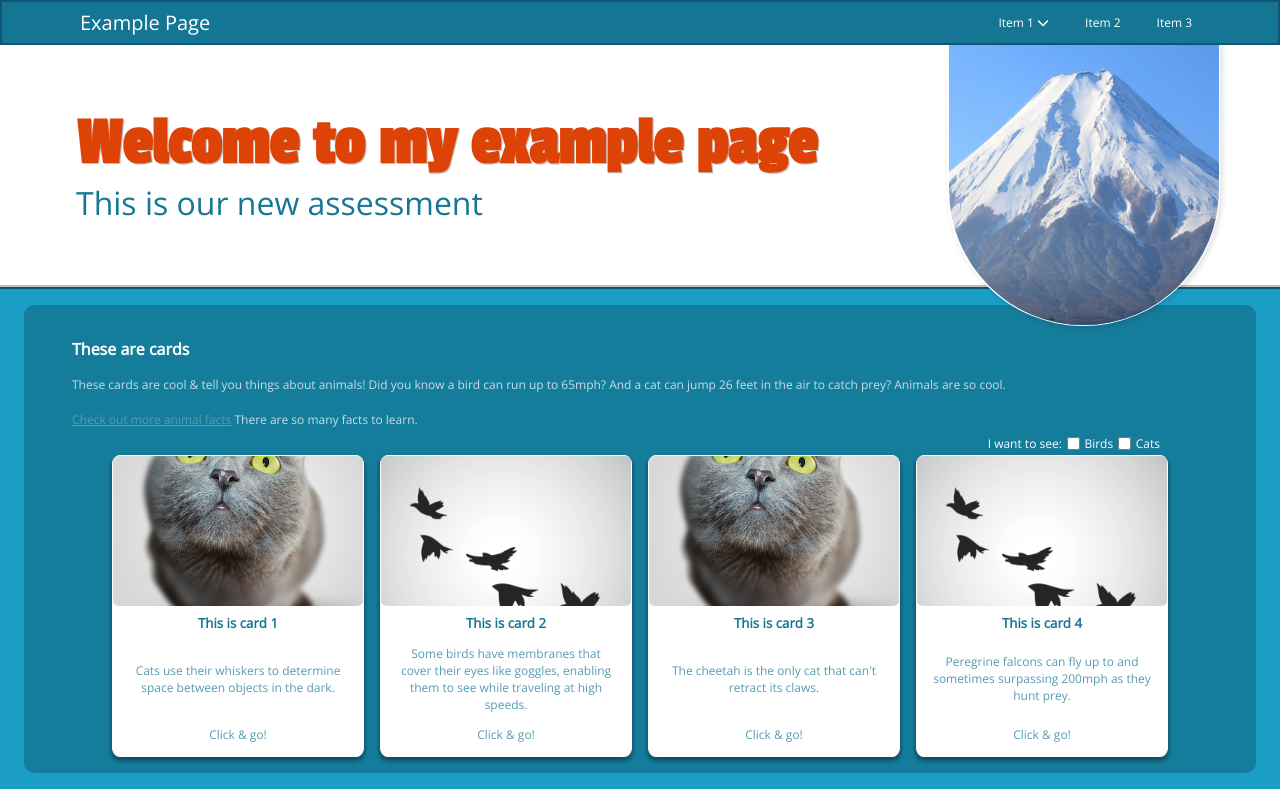
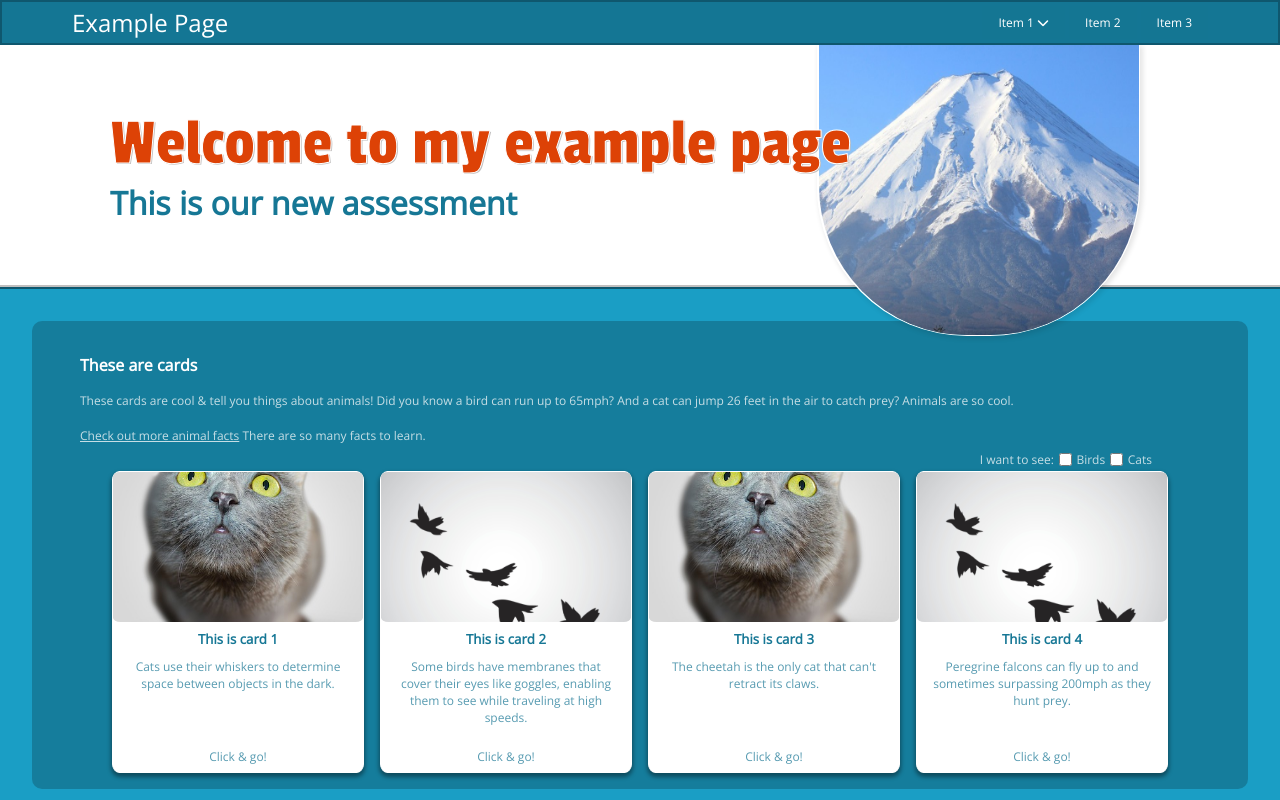
Before and after one commit to BBaccs/Archive-2, a plain HTML site: page index.html in a window 1280 px wide. Shown: the top 800 px of the page. Drawn offline with nearby package versions, Linux system fonts and the light colour scheme.

Commit message:
Fix card content & other style adjustments
properly align card content by creating a container

adjust h1 font weight & text stroke

other style adjustments

```diff
--- a/Styles/main.css
+++ b/Styles/main.css
@@ -59,11 +59,11 @@ nav > div.container {
 #logo {
     padding-left: 2em;
     flex: 1;
-    font-size: 20px;
 }
 
 #logo a {
     color: var(--secondary-font-color);
+    font-size: 24px;
 }
 
 #items {
@@ -163,9 +163,9 @@ nav a {
     z-index: 50;
     position: absolute;
     top: 0px;
-    right: 20px;
-    width: 270px;
-    height: 280px;
+    right: 100px;
+    width: 320px;
+    height: 290px;
     border-bottom-left-radius: 150px;
     border-bottom-right-radius: 150px;
     box-shadow: 2px 2px 5px 1px rgba(0, 0, 0, .1);
@@ -207,7 +207,6 @@ nav a {
 
 h2 {
     font-size: 2em;
-    font-weight: 100;
     color: var(--secondary-heading-color);
 }
 
@@ -227,14 +226,15 @@ h2 {
 /* Heading */
 h1 {
     color: #dd4206;
-    text-shadow: 1px 1px var(--secondary-border-color);
+    text-shadow: 1.25px 1.25px var(--secondary-border-color);
     font-size: 4.2em;
+    font-weight: 100;
     font-family: 'Passion One', cursive;
-    -webkit-text-stroke-width: 0.1px;
+    -webkit-text-stroke-width: 1px;
     -webkit-text-stroke-color: white;
 }
 h1, h2 {
-    padding-left: 36px;
+    padding-left: 70px;
 }
 /* End Heading */
 
@@ -258,7 +258,7 @@ main:after {
 
 .primary-wrapper {
     background-color: var(--secondary-background-color);
-    padding: 1em;
+    padding: 2em;
     margin-left: auto;
     margin-right: auto;
 }
@@ -282,7 +282,7 @@ main:after {
     margin-bottom: 10px;
 }
 
- .container-etheral h4, .container-input label, .container-input p {
+ .container-etheral h4 {
     color: var(--secondary-font-color);
 }
 
@@ -325,15 +325,22 @@ div.card > *, a {
 }
 
 .cat-image {
-    transform: translate(0px, -70px);
+    transform: translate(0px, -63px);
 }
 
 .card-info {
-    height: 43%;
+    height: 45%;
     display: flex;
     flex-direction: column;
+    padding: .5em 1em 0em 1em;
+}
+
+.card-info div:first-of-type {
+    display: flex;
+    flex-direction: column;
+    margin-top: 10px;
+    height: 100%;
     justify-content: space-between;
-    padding: .5em 1em 1em 1em;
 }
 
 #birds, #cats {
@@ -349,6 +356,7 @@ div.card > *, a {
 
 .link-underline {
     text-decoration: underline;
+    color: inherit;
 }
 /* End Primary Content */
 
@@ -504,6 +512,7 @@ ul {
         margin-left: auto;
         width: 80%;
         margin-right: auto;
+        font-weight: 100;
     }
 
     #hero {
@@ -586,6 +595,10 @@ ul {
         margin-right: 0em;
     }
 
+    .primary-wrapper {
+        padding: 1em .25em 1em .25em;
+    }
+
     div.additional-content-wrapper {
         text-align: left;
         padding: 0em 1em;
@@ -618,6 +631,7 @@ ul {
 
     h2 {
         top: 20px;
+        font-weight: 100;
     }
 
     #hero {
@@ -643,10 +657,13 @@ ul {
 
     #logo {
         padding: 12px 20px;
-        font-size: 10px;
         text-align: center;
         display: flex;
         justify-content: center;
+    }
+
+    #logo a {
+        font-size: 10px;
     }
 
     .padd-right {
@@ -689,6 +706,10 @@ ul {
         margin-bottom: 10px;
     }
 
+    .primary-wrapper {
+        padding: 1em .25em 1em .25em;
+    }
+
     .container-input {
         margin: .25em 3em 0em .25em;
     }
--- a/index.html
+++ b/index.html
@@ -82,10 +82,12 @@
                         </div>
                         <div class="card-info">
                             <h5>This is card 1</h5>
+                            <div>
                                 <p>Cats use their whiskers to determine space between objects in the dark.</p>
                                 <p>
                                     <a href="#">Click & go!</a>
                                 </p>
+                            </div>
                         </div>
                     </div>
                     <!-- Card 2: -->
@@ -95,11 +97,13 @@
                         </div>
                         <div class="card-info">
                                 <h5>This is card 2</h5>
+                                <div>
                                     <p>Some birds have membranes that cover their eyes like goggles, enabling them to see
                                         while traveling at high speeds.</p>
                                     <p>
                                         <a href="#">Click & go!</a>
                                     </p>
+                                </div>
                         </div>
                     </div>
                     <!-- Card 3: -->
@@ -109,10 +113,12 @@
                         </div>
                         <div class="card-info">
                             <h5>This is card 3</h5>
+                            <div>
                                 <p>The cheetah is the only cat that can't retract its claws.</p>
                                 <p>
                                     <a href="#">Click & go!</a>
                                 </p>
+                            </div>
                         </div>
                     </div>
                     <!-- Card 4: -->
@@ -122,10 +128,12 @@
                         </div>
                         <div class="card-info">
                             <h5>This is card 4</h5>
+                            <div>
                                 <p>Peregrine falcons can fly up to and sometimes surpassing 200mph as they hunt prey.</p>
                                 <p>
                                     <a href="#">Click & go!</a>
                                 </p>
+                            </div>
                         </div>
                     </div>
                 </div>
```
Lines whose indentation alone changed are shown as unchanged.
